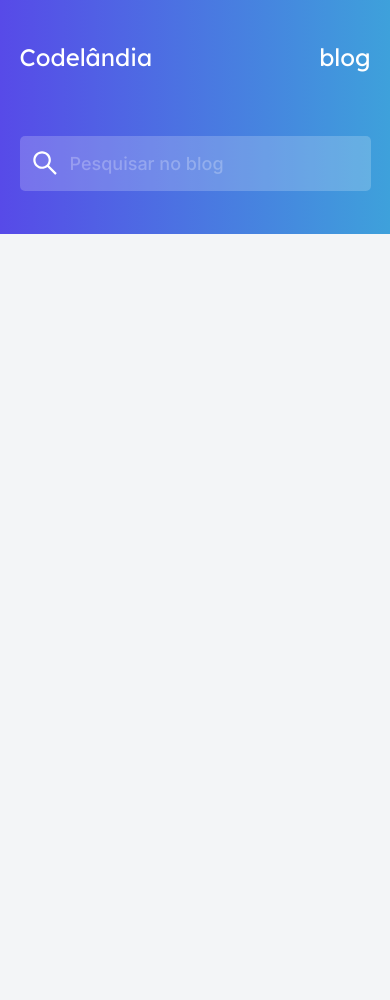
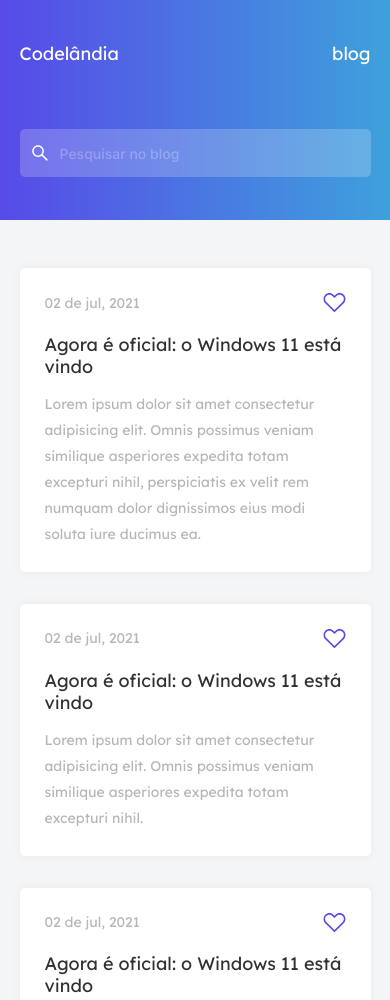
Before and after one commit to MatheusAbreuTech/Desafio-01-codelandia, a plain HTML site: page index.html in a window 390 px wide. Shown: the top 1000 px of the page. Before the commit the page ends 844 px from the top, so only its background shows below. Drawn offline with Linux system fonts and the light colour scheme.

Commit message:
html and css completed

```diff
--- a/index.html
+++ b/index.html
@@ -18,7 +18,7 @@
             <div class="container">
                 <div class="title-header">
                     <a href="#">Codelândia</a>
-                    <h3>blog</h3>
+                    <h1>blog</h1>
                 </div>
                 <div class="search">
                     <div class="box-search">
@@ -28,5 +28,51 @@
                 </div>
             </div>
         </header>
+
+        <main>
+            <div class="container">
+                <div class="box-notice">
+                    <div class="header-news">
+                        <p class="news-date">02 de jul, 2021</p>
+                        <img class="icon-favorite" src="./assets/icon-favorite.svg" alt="" />
+                    </div>
+                    <h3 class="news-title">Agora é oficial: o Windows 11 está vindo</h3>
+                    <p class="news-content">
+                        Lorem ipsum dolor sit amet consectetur adipisicing elit. Omnis possimus
+                        veniam similique asperiores expedita totam excepturi nihil, perspiciatis ex
+                        velit rem numquam dolor dignissimos eius modi soluta iure ducimus ea.
+                    </p>
+                </div>
+
+                <div class="box-notice">
+                    <div class="header-news">
+                        <p class="news-date">02 de jul, 2021</p>
+                        <img class="icon-favorite" src="./assets/icon-favorite.svg" alt="" />
+                    </div>
+                    <h3 class="news-title">Agora é oficial: o Windows 11 está vindo</h3>
+                    <p class="news-content">
+                        Lorem ipsum dolor sit amet consectetur adipisicing elit. Omnis possimus
+                        veniam similique asperiores expedita totam excepturi nihil.
+                    </p>
+                </div>
+
+                <div class="box-notice">
+                    <div class="header-news">
+                        <p class="news-date">02 de jul, 2021</p>
+                        <img class="icon-favorite" src="./assets/icon-favorite.svg" alt="" />
+                    </div>
+                    <h3 class="news-title">Agora é oficial: o Windows 11 está vindo</h3>
+                    <p class="news-content">
+                        Lorem ipsum dolor sit amet consectetur adipisicing elit. Omnis possimus
+                        veniam similique asperiores expedita totam excepturi nihil, perspiciatis ex
+                        velit rem numquam dolor dignissimos eius modi soluta iure ducimus ea. Lorem
+                        ipsum dolor sit amet consectetur adipisicing elit. Repellat veritatis
+                        asperiores officia atque, praesentium quam? Est nulla similique nesciunt
+                        vitae facilis libero at tenetur animi! Delectus repudiandae exercitationem
+                        neque natus!
+                    </p>
+                </div>
+            </div>
+        </main>
     </body>
 </html>
--- a/style.css
+++ b/style.css
@@ -29,6 +29,7 @@ header {
     width: 100%;
     background: var(--linear);
     padding: 2.7rem 0;
+    margin-bottom: 5rem;
 }
 
 header .title-header {
@@ -44,23 +45,23 @@ header .title-header a {
     text-decoration: none;
     font-style: normal;
     font-weight: normal;
-    font-size: 1.5rem;
-    line-height: 1.8rem;
+    font-size: 24px;
+    line-height: 30px;
 }
 
-header .title-header h3 {
+header .title-header h1 {
     color: var(--white);
     font-family: "Lexend Deca", sans-serif;
     font-style: normal;
     font-weight: normal;
-    font-size: 1.5rem;
-    line-height: 1.8rem;
+    font-size: 24px;
+    line-height: 30px;
 }
 
 .box-search {
     background: rgba(255, 255, 255, 0.2);
     width: 100%;
-    height: 55px;
+    height: 3rem;
     display: flex;
     align-items: center;
     justify-content: space-between;
@@ -93,3 +94,93 @@ header .title-header h3 {
     min-width: 30px;
     height: 30px;
 }
+
+.box-notice {
+    width: 100%;
+    height: auto;
+    padding: 25px;
+    background-color: var(--white);
+    box-shadow: 0px 0px 10px rgba(19, 19, 31, 0.05);
+    border-radius: 5px;
+    margin-top: 2rem;
+}
+
+.box-notice .header-news {
+    display: flex;
+    justify-content: space-between;
+    align-items: center;
+    margin-bottom: 1.3rem;
+}
+
+.box-notice .header-news .news-date {
+    font-family: "Lexend Deca", sans-serif;
+    font-style: normal;
+    font-weight: normal;
+    font-size: 16px;
+    line-height: 20px;
+    color: var(--text);
+}
+
+.box-notice .news-title {
+    font-family: "Lexend Deca", sans-serif;
+    font-style: normal;
+    font-weight: normal;
+    font-size: 26px;
+    line-height: 32px;
+    color: var(--title);
+    margin-bottom: 0.8rem;
+}
+
+.box-notice .news-content {
+    font-family: "Lexend Deca", sans-serif;
+    font-style: normal;
+    font-weight: normal;
+    font-size: 18px;
+    line-height: 32px;
+    color: var(--text);
+}
+
+main {
+    padding-bottom: 5rem;
+}
+
+@media screen and (max-width: 425px) {
+    header {
+        margin-bottom: 3rem;
+    }
+
+    main {
+        padding-bottom: 3rem;
+    }
+
+    header .title-header a,
+    header .title-header h1 {
+        font-size: 18px;
+        line-height: 22px;
+    }
+
+    .box-search input {
+        font-size: 14px;
+        line-height: 17px;
+    }
+
+    .box-search img {
+        min-width: 20px;
+        height: 20px;
+    }
+
+    .box-notice .header-news .news-date {
+        font-size: 14px;
+        line-height: 17px;
+    }
+
+    .box-notice .news-title {
+        font-size: 18px;
+        line-height: 22px;
+    }
+
+    .box-notice .news-content {
+        font-size: 14px;
+        line-height: 26px;
+    }
+}
```
Also changed, not shown: assets/icon-favorite.svg (added).
